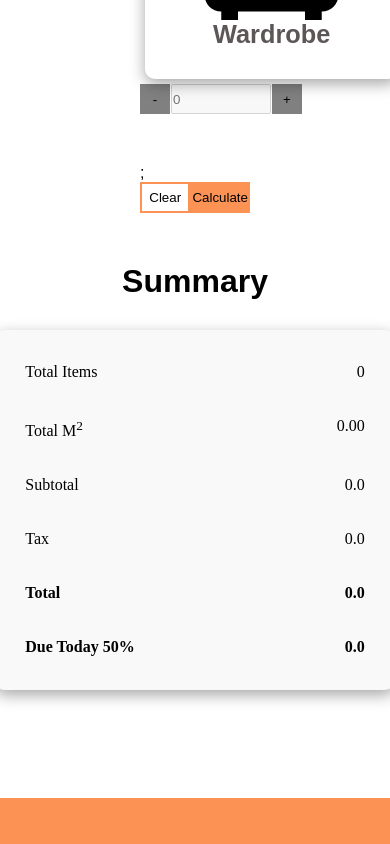
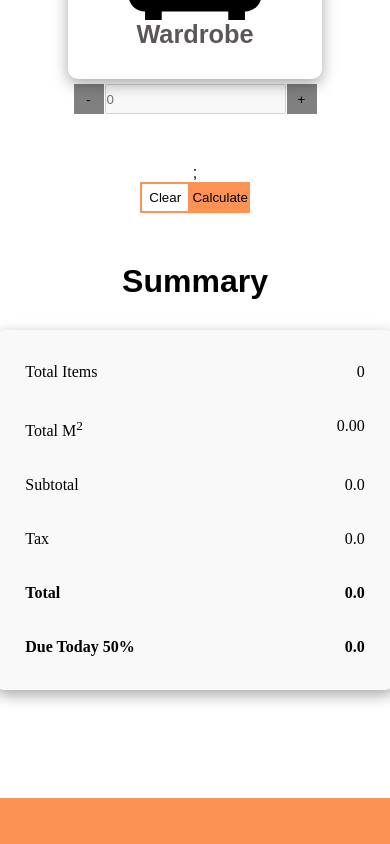
Before and after one commit to KevinEscobarDeveloper/Frontend-Challenge, a React (Vite) app: page / in a window 390 px wide. Shown: the part 3978-4822 px from the top of the page. Built offline with nearby package versions, Linux system fonts and the light colour scheme.

Commit message:
responsive design cards

```diff
--- a/src/components/Items.jsx
+++ b/src/components/Items.jsx
@@ -84,9 +84,10 @@ export const Items = () => {
                 <h1 className="title">{item.name}</h1>
                 </div>
                 {countersData.map((data) => {
+
                   {if (item.id === data.id){
                     return (
-                      <div  key={data.id}>
+                      <div  key={data.id} className="counter">
                         <button
                           className="less"
                           onClick={(e) => {
--- a/src/index.css
+++ b/src/index.css
@@ -155,6 +155,11 @@ body {
   height: 30px;
 }
 
+.counter{
+  display: flex;
+  justify-content: center;
+}
+
 .button-group {
   display: flex;
   justify-content: space-between;
@@ -254,8 +259,6 @@ body {
 
 }
 
-
-
 .columns {
   width: 100%;
   height: 100%;
@@ -304,7 +307,6 @@ body {
 
 .whatsaap
 {
-
   width: 80%;
 }
 
@@ -332,6 +334,27 @@ body {
   .social-media img{
     width: 15%;
   }
+  .card-group input {
+    width: auto;
+  }
+  .summary .card {
+
+    display: flex;
+    justify-content: centers;
+    background: #F9F9F9;
+    margin-top: 30px;
+  }
+  .cards{
+    display: flex;
+    align-items: center;
+    justify-content: center;
+  }
+  .card-group {
+    display: flex;
+    align-items: center;
+    justify-content: center;
+    flex-direction: column;
+  }
 
 
 }
```
